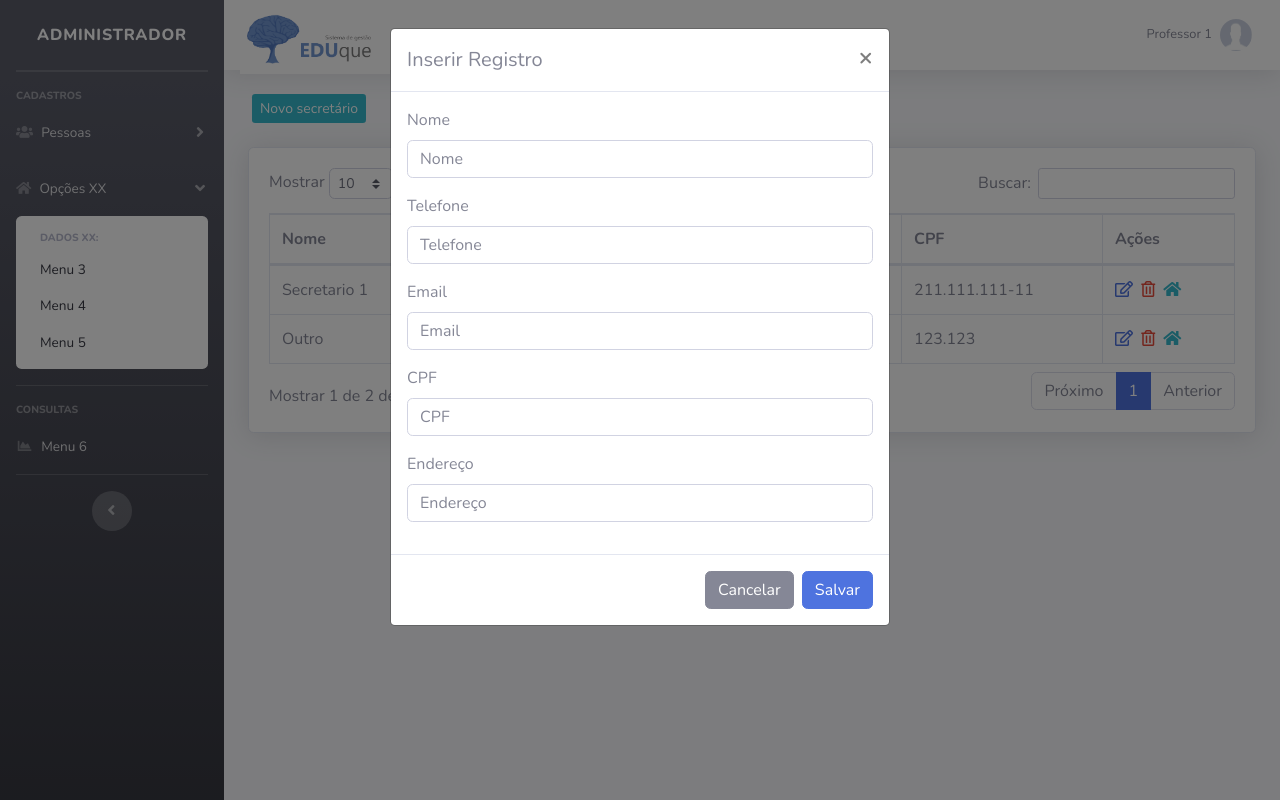
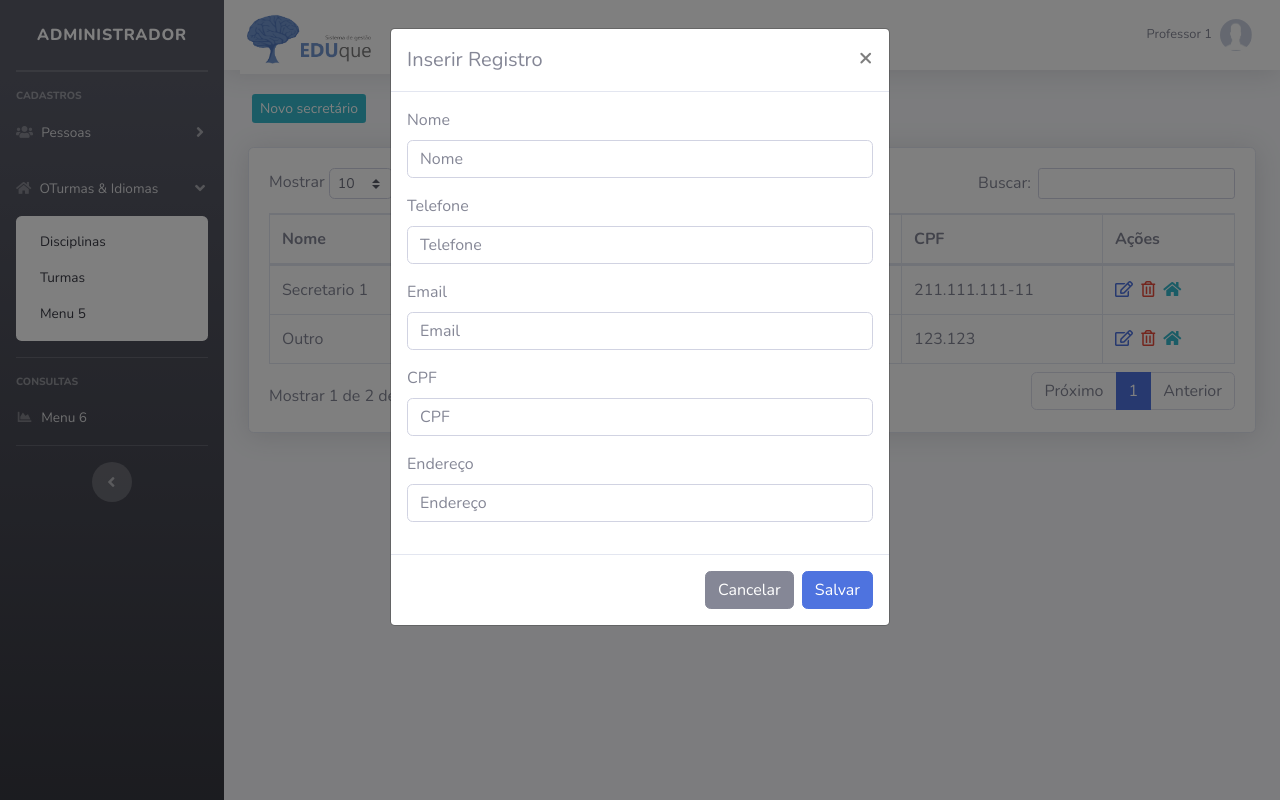
Before and after one commit to gustavogamasa/sistema-escolar, a PHP site: page /escolar/painel-adm/index.php?pag=secretarios&funcao=novo in a window 1280 px wide, after a click on "OTurmas & Idiomas". Run offline with PHP 8.4, Linux system fonts and the light colour scheme; a user stored in the database is signed in; data comes from the database, SQL or seed files in the repository.

Commit message:
Menus
Novos menus para disciplinas e turmas

```diff
--- a/painel-adm/index.php
+++ b/painel-adm/index.php
@@ -8,8 +8,8 @@
     $menu2 = "professores";
     $menu3 = "tesoureiros";
     $menu4 = "funcionarios";
-    $menu5 = "menu5";
-    $menu6 = "menu6";
+    $menu5 = "disciplinas";
+    $menu6 = "turmas";
 
     //recuperar dados do usuário
 
@@ -110,13 +110,13 @@
                 <li class="nav-item">
                     <a class="nav-link collapsed" href="#" data-toggle="collapse" data-target="#collapseUtilities" aria-expanded="true" aria-controls="collapseUtilities">
                         <i class="fas fa-home"></i>
-                        <span>Opções XX</span>
+                        <span>OTurmas & Idiomas</span>
                     </a>
                     <div id="collapseUtilities" class="collapse" aria-labelledby="headingUtilities" data-parent="#accordionSidebar">
                         <div class="bg-white py-2 collapse-inner rounded">
-                            <h6 class="collapse-header">Dados XX:</h6>
-                            <a class="collapse-item" href="index.php?pag=<?php echo $menu3 ?>">Menu 3</a>
-                            <a class="collapse-item" href="index.php?pag=<?php echo $menu4 ?>">Menu 4</a>
+
+                            <a class="collapse-item" href="index.php?pag=<?php echo $menu5 ?>">Disciplinas</a>
+                            <a class="collapse-item" href="index.php?pag=<?php echo $menu6 ?>">Turmas</a>
                             <a class="collapse-item" href="index.php?pag=<?php echo $menu5 ?>">Menu 5</a>
 
                         </div>
```
